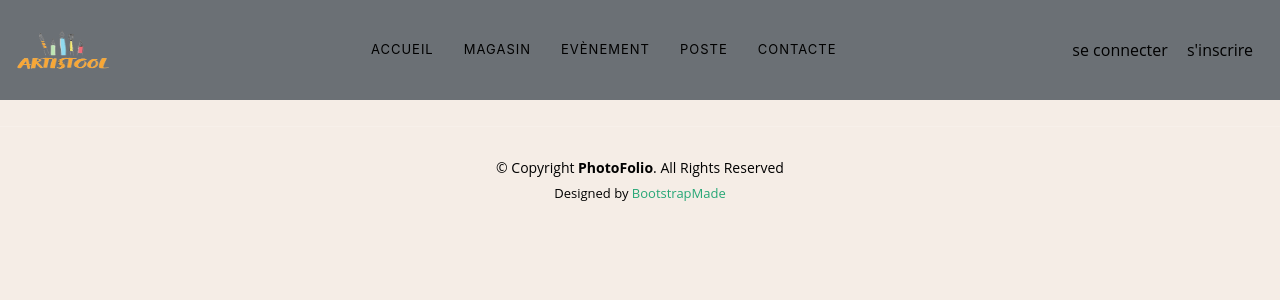
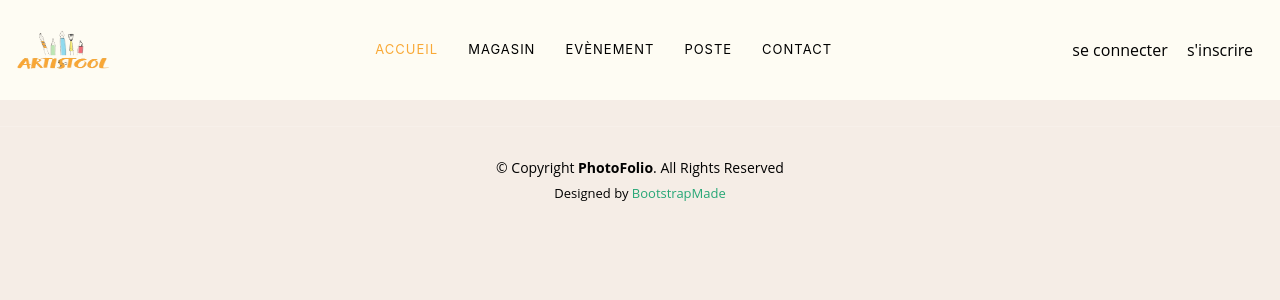
Before and after one commit to OnsFidha/pidev, a Symfony app: template templates/base.html.twig in a window 1280 px wide. Shown: the top 300 px of the page. Run offline with Twig, Linux system fonts and the light colour scheme; the template is opened without the code that fills it, so the values that code supplies are empty; some libraries are stand-ins or nearby versions.

Commit message:
v1.3 avec les entity

```diff
--- a/public/css/main.css
+++ b/public/css/main.css
@@ -286,7 +286,7 @@ h6 {
   transition: all 0.5s;
   z-index: 997;
   padding: 30px 0;
-  background-color: #6b7075;
+  background-color: #FEFCF3;
 }
 
 .header .logo {
@@ -364,7 +364,7 @@ h6 {
   .navbar li {
     position: relative;
   }
-/*header*/
+/*header en pose*/
   .navbar a,
   .navbar a:focus {
     display: flex;
@@ -392,7 +392,7 @@ h6 {
   .navbar .active,
   .navbar .active:focus,
   .navbar li:hover>a {
-    color: #000000;
+    color: #F9A936;
   }
 
   .navbar .dropdown ul {
--- a/templates/base.html.twig
+++ b/templates/base.html.twig
@@ -39,7 +39,7 @@
             <li><a href="about.html">Magasin</a></li>
             <li><a href="#"> Evènement</a></li>
             <li><a href="services.html">Poste</a></li>
-            <li><a href="contact.html">Contacte</a></li>
+            <li><a href="contact.html">Contact</a></li>
             </ul>
         </nav>
 
```
